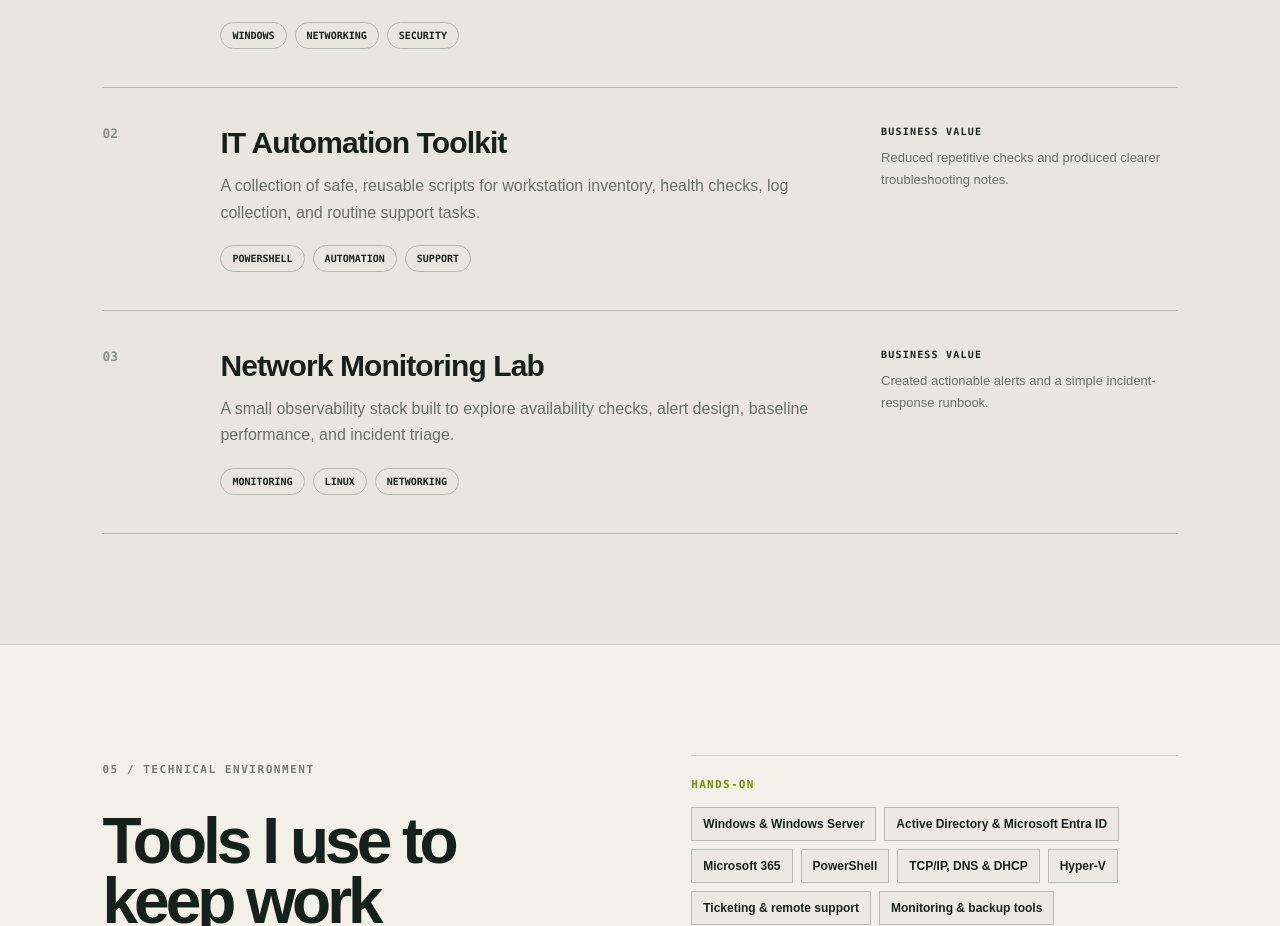
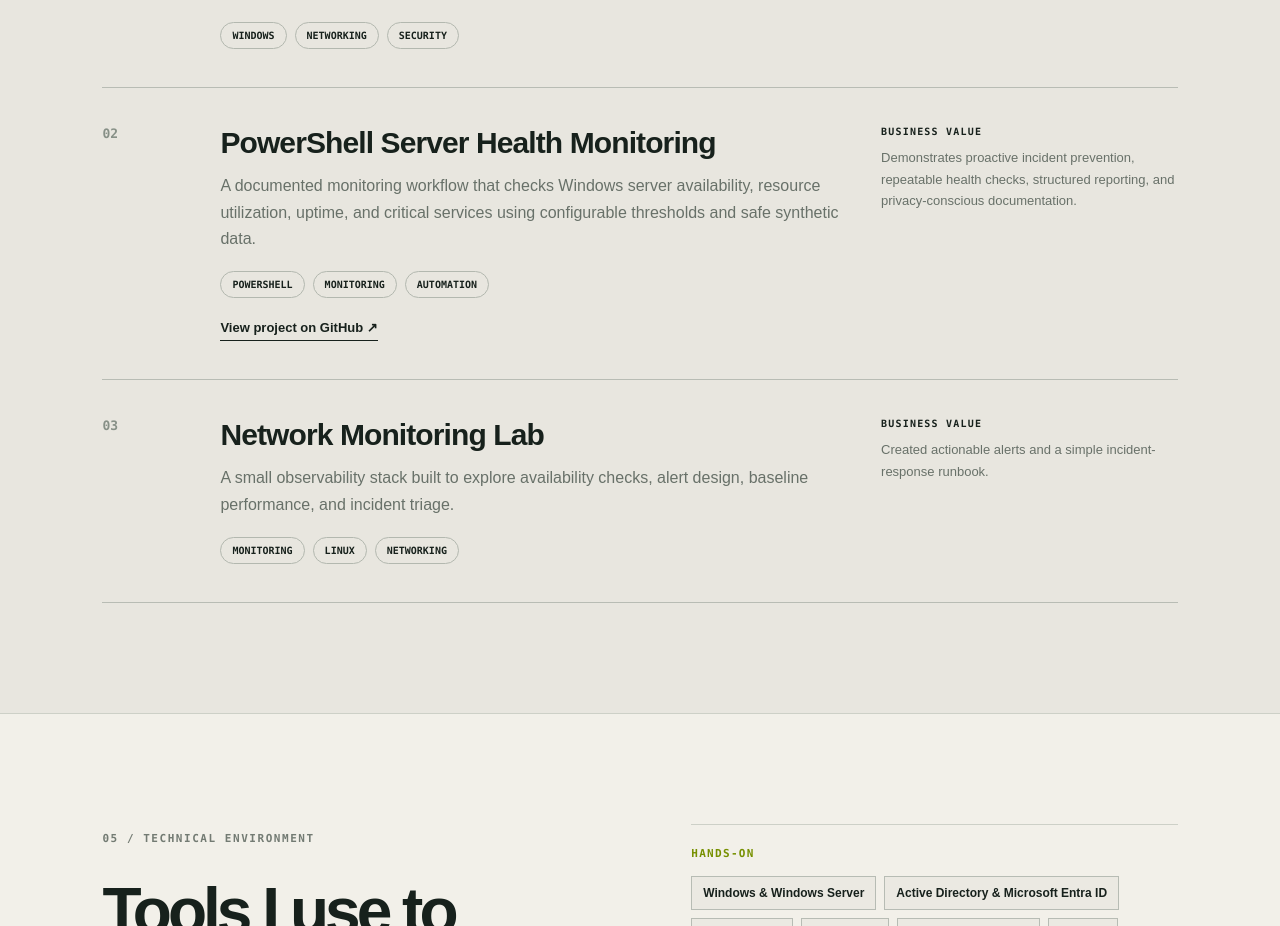
Before and after one commit to Joshuathompson-pro/joshua-it-portfolio, a Next.js app: page / in a window 1280 px wide. Shown: the part 3542-4468 px from the top of the page. Built offline with nearby package versions, Linux system fonts and the light colour scheme.

Commit message:
Link server health monitoring project

```diff
--- a/src/app/globals.css
+++ b/src/app/globals.css
@@ -67,6 +67,8 @@ nav a:hover { opacity:.58; }
 .project-body p,.outcome { color:var(--muted); line-height:1.65; margin:0; }
 .tags { display:flex; flex-wrap:wrap; gap:8px; margin-top:19px; }
 .tags span { border:1px solid #b3b8af; border-radius:99px; padding:7px 11px; font:700 10px var(--font-geist-mono),monospace; text-transform:uppercase; }
+.project-link { display:inline-block; margin-top:22px; padding-bottom:5px; border-bottom:1px solid var(--ink); font-size:13px; font-weight:800; }
+.project-link:hover { opacity:.6; }
 .outcome { font-size:13px; }
 .outcome strong { display:block; color:var(--ink); font:700 10px var(--font-geist-mono),monospace; margin-bottom:10px; letter-spacing:.12em; }
 .skills { display:grid; grid-template-columns:1fr 1fr; gap:8vw; }
--- a/src/app/page.tsx
+++ b/src/app/page.tsx
@@ -3,7 +3,7 @@ import ResumeRequest from "./ResumeRequest";
 
 const projects = [
   { number: "01", title: "Secure Home Lab", summary: "A segmented practice environment for testing Windows administration, identity, patching, and recovery workflows without exposing real business systems.", tags: ["Windows", "Networking", "Security"], outcome: "Documented repeatable build, backup, and restore procedures." },
-  { number: "02", title: "IT Automation Toolkit", summary: "A collection of safe, reusable scripts for workstation inventory, health checks, log collection, and routine support tasks.", tags: ["PowerShell", "Automation", "Support"], outcome: "Reduced repetitive checks and produced clearer troubleshooting notes." },
+  { number: "02", title: "PowerShell Server Health Monitoring", summary: "A documented monitoring workflow that checks Windows server availability, resource utilization, uptime, and critical services using configurable thresholds and safe synthetic data.", tags: ["PowerShell", "Monitoring", "Automation"], outcome: "Demonstrates proactive incident prevention, repeatable health checks, structured reporting, and privacy-conscious documentation.", github: "https://github.com/Joshuathompson-pro/powershell-server-health-monitoring" },
   { number: "03", title: "Network Monitoring Lab", summary: "A small observability stack built to explore availability checks, alert design, baseline performance, and incident triage.", tags: ["Monitoring", "Linux", "Networking"], outcome: "Created actionable alerts and a simple incident-response runbook." },
 ];
 
@@ -82,7 +82,7 @@ export default function Home() {
           {projects.map((project) => (
             <article className="project-card" key={project.number}>
               <span className="project-number">{project.number}</span>
-              <div className="project-body"><h3>{project.title}</h3><p>{project.summary}</p><div className="tags">{project.tags.map((tag) => <span key={tag}>{tag}</span>)}</div></div>
+              <div className="project-body"><h3>{project.title}</h3><p>{project.summary}</p><div className="tags">{project.tags.map((tag) => <span key={tag}>{tag}</span>)}</div>{project.github && <a className="project-link" href={project.github} target="_blank" rel="noreferrer">View project on GitHub ↗</a>}</div>
               <p className="outcome"><strong>BUSINESS VALUE</strong>{project.outcome}</p>
             </article>
           ))}
```
